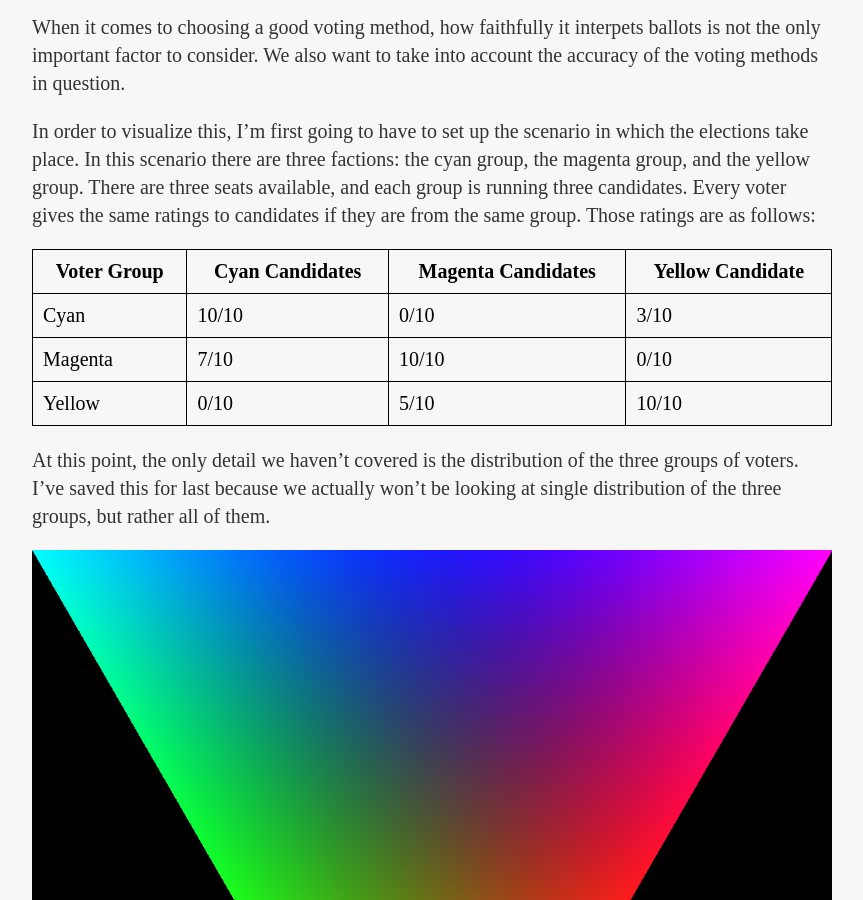
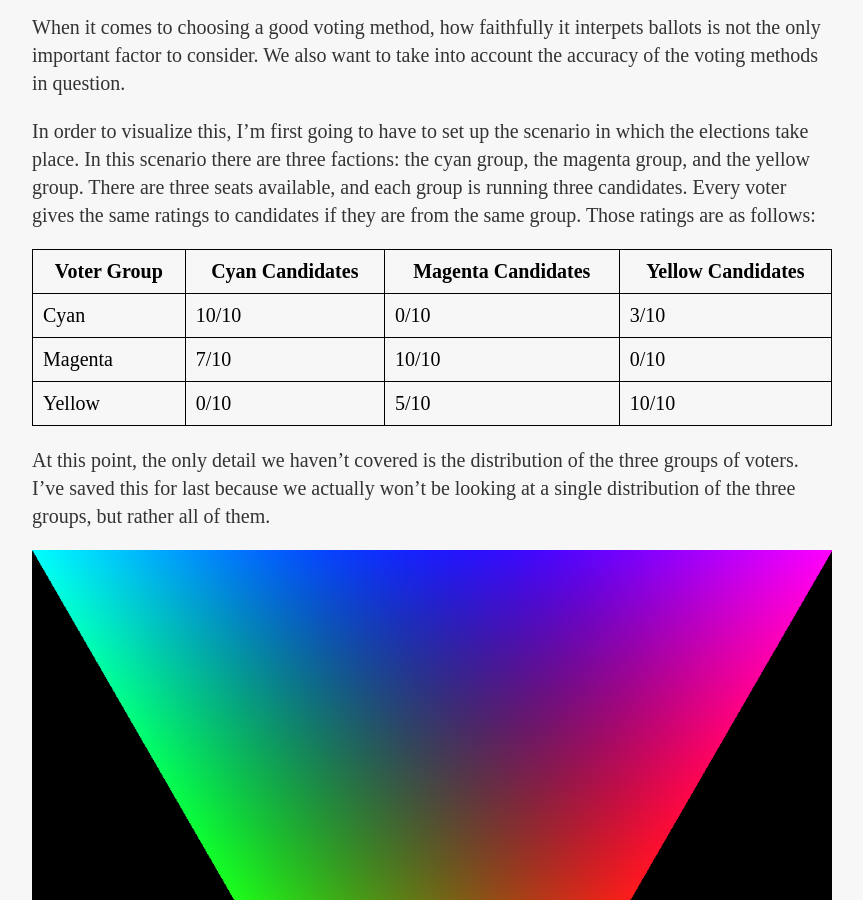
Before and after one commit to BTernaryTau/bternarytau.github.io, a Jekyll site: the page built from _posts/2020-10-27-the-motivation-behind-spsv-part-5.md, in a window 1280 px wide and 900 px high, scrolled down 3042 px. Shown: the whole window, without its empty margins (208-1071 px from the left). Built offline with Jekyll 4.4.1, drawn with Linux system fonts in a browser that asks for light colours; nearby versions of some CDN libraries; comment, search, counter and statistics services are not loaded.

Commit message:
Fix tables and typos in SPSV part 5

```diff
--- a/_posts/2020-10-27-the-motivation-behind-spsv-part-5.md
+++ b/_posts/2020-10-27-the-motivation-behind-spsv-part-5.md
@@ -43,12 +43,64 @@
 
 First, let's look at how electing a bunch of candidates that a voter slightly supports affects their ballot weight. We'll consider an election with candidates A-G, where the voter rates A 5 and all other candidates 1. C will be elected first, then D, then E, and so on. We'll look at how many points this voter's ballot contributes toward both A and B as more candidates are elected, under both 0-5 RRV and 0-5 SPSV.
 
-Candidate|Method|N/A|C|D|E|F|G
---|--|--|--|--|--|--|--
-A|RRV|5|4.17|3.57|3.13|2.78|2.5
-A|SPSV|5|4.5|4.33|4.25|4.2|4.17
-B|RRV|1|0.83|0.71|0.63|0.56|0.5
-B|SPSV|1|0.5|0.33|0.25|0.2|0.17
+<div style="overflow-x:auto;">
+  <table>
+    <thead>
+      <tr>
+        <th>Candidate</th>
+        <th>Method</th>
+        <th>N/A</th>
+        <th>C</th>
+		<th>D</th>
+		<th>E</th>
+		<th>F</th>
+		<th>G</th>
+      </tr>
+    </thead>
+    <tbody>
+      <tr>
+        <td>A</td>
+        <td>RRV</td>
+        <td>5</td>
+        <td>4.17</td>
+		<td>3.57</td>
+		<td>3.13</td>
+		<td>2.78</td>
+		<td>2.5</td>
+      </tr>
+      <tr>
+        <td>A</td>
+        <td>SPSV</td>
+        <td>5</td>
+        <td>4.5</td>
+		<td>4.33</td>
+		<td>4.25</td>
+		<td>4.2</td>
+		<td>4.17</td>
+      </tr>
+      <tr>
+        <td>B</td>
+        <td>RRV</td>
+        <td>1</td>
+        <td>0.83</td>
+		<td>0.71</td>
+		<td>0.63</td>
+		<td>0.56</td>
+		<td>0.5</td>
+      </tr>
+      <tr>
+        <td>B</td>
+        <td>SPSV</td>
+        <td>1</td>
+        <td>0.5</td>
+		<td>0.33</td>
+		<td>0.25</td>
+		<td>0.2</td>
+		<td>0.17</td>
+      </tr>
+    </tbody>
+  </table>
+</div>
 
 Let's start with candidate A. Both methods start with the original score of 5. After C is elected, we can see that RRV has deweighted the ballot more harshly, going down to a 4.17 compared to SPSV's 4.5. By the time G is elected, RRV has deweighted the ballot all the way to 2.5, while SPSV has only now reached 4.17. If we were to continue electing candidates with a rating of 1, RRV's rating will approach 0 while SPSV's rating will approach 4.
 
@@ -62,15 +114,40 @@
 
 In order to visualize this, I'm first going to have to set up the scenario in which the elections take place. In this scenario there are three factions: the cyan group, the magenta group, and the yellow group. There are three seats available, and each group is running three candidates. Every voter gives the same ratings to candidates if they are from the same group. Those ratings are as follows:
 
+<div style="overflow-x:auto;">
+  <table>
+    <thead>
+      <tr>
+        <th>Voter Group</th>
+        <th>Cyan Candidates</th>
+        <th>Magenta Candidates</th>
+        <th>Yellow Candidates</th>
+      </tr>
+    </thead>
+    <tbody>
+      <tr>
+        <td>Cyan</td>
+        <td>10/10</td>
+        <td>0/10</td>
+        <td>3/10</td>
+      </tr>
+      <tr>
+        <td>Magenta</td>
+        <td>7/10</td>
+        <td>10/10</td>
+        <td>0/10</td>
+      </tr>
+      <tr>
+        <td>Yellow</td>
+        <td>0/10</td>
+        <td>5/10</td>
+        <td>10/10</td>
+      </tr>
+    </tbody>
+  </table>
+</div>
 
-| Voter Group | Cyan Candidates | Magenta Candidates | Yellow Candidate |
-| -- | -- | -- | -- |
-| Cyan | 10/10 | 0/10 | 3/10 |
-| Magenta | 7/10 | 10/10 | 0/10 |
-| Yellow | 0/10 | 5/10 | 10/10 |
-
-
-At this point, the only detail we haven't covered is the distribution of the three groups of voters. I've saved this for last because we actually won't be looking at single distribution of the three groups, but rather all of them.
+At this point, the only detail we haven't covered is the distribution of the three groups of voters. I've saved this for last because we actually won't be looking at a single distribution of the three groups, but rather all of them.
 
 ![Electorate plot](/assets/0-electorate.png)
 
```
